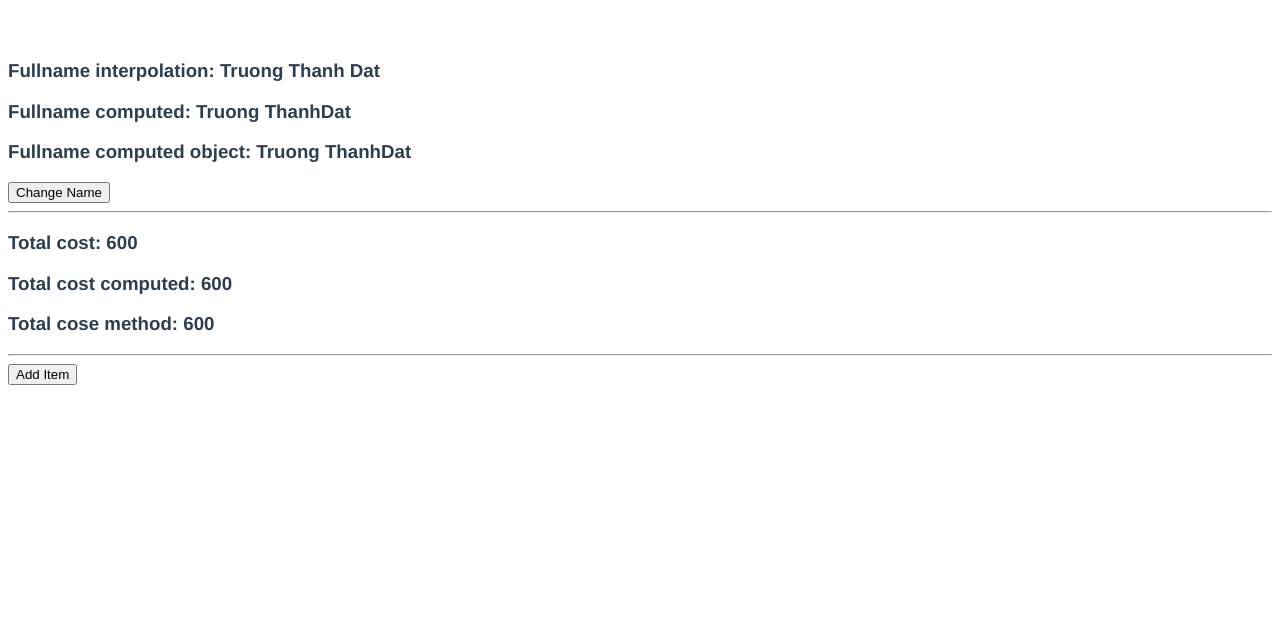
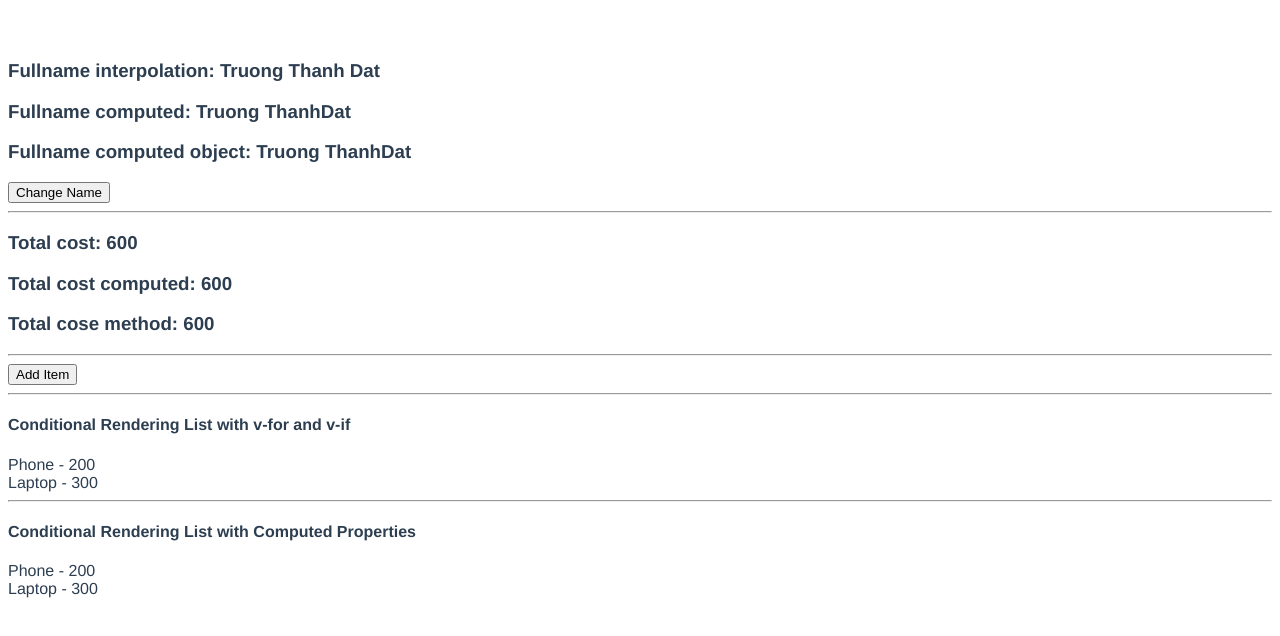
Before and after one commit to dattruong88vn/education-vue3js, a Vue app in the folder first-project/: page / in a window 1280 px wide. Shown: the top 636 px of the page. Built offline with nearby package versions, Linux system fonts and the light colour scheme.

Commit message:
Computed Props with Conditional Rendering

```diff
--- a/first-project/src/components/ComputedProperties.vue
+++ b/first-project/src/components/ComputedProperties.vue
@@ -18,6 +18,19 @@
   </div>
   <hr />
   <button @click="addItem">Add Item</button>
+  <br />
+  <hr />
+  <div>
+    <h4>Conditional Rendering List with v-for and v-if</h4>
+    <div v-for="item in items" :key="item.id">
+      <span v-if="item.price > 100"> {{ item.name }} - {{ item.price }} </span>
+    </div>
+    <hr />
+    <h4>Conditional Rendering List with Computed Properties</h4>
+    <div v-for="item in expensiveItems" :key="item.id">
+      {{ item.name }} - {{ item.price }}
+    </div>
+  </div>
 </template>
 
 <script>
@@ -63,6 +76,9 @@ export default {
         return (sum += item.price);
       }, 0);
     },
+    expensiveItems() {
+      return this.items.filter((item) => item.price > 100);
+    },
   },
 };
 </script>
```
